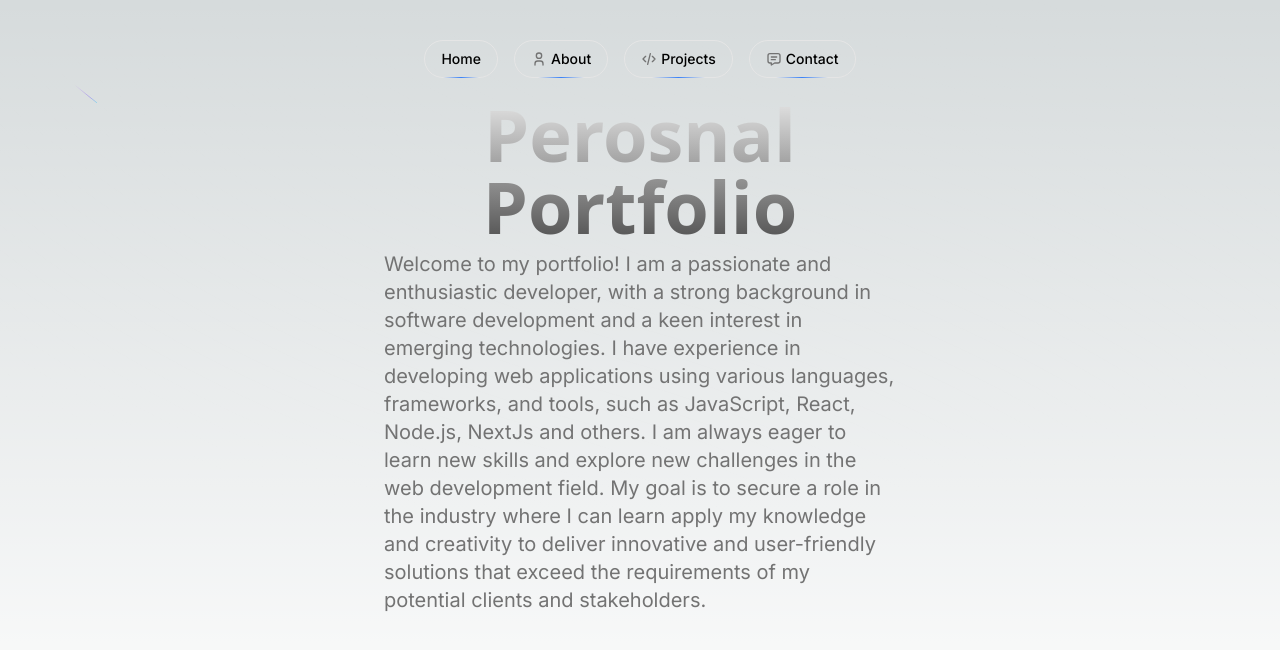
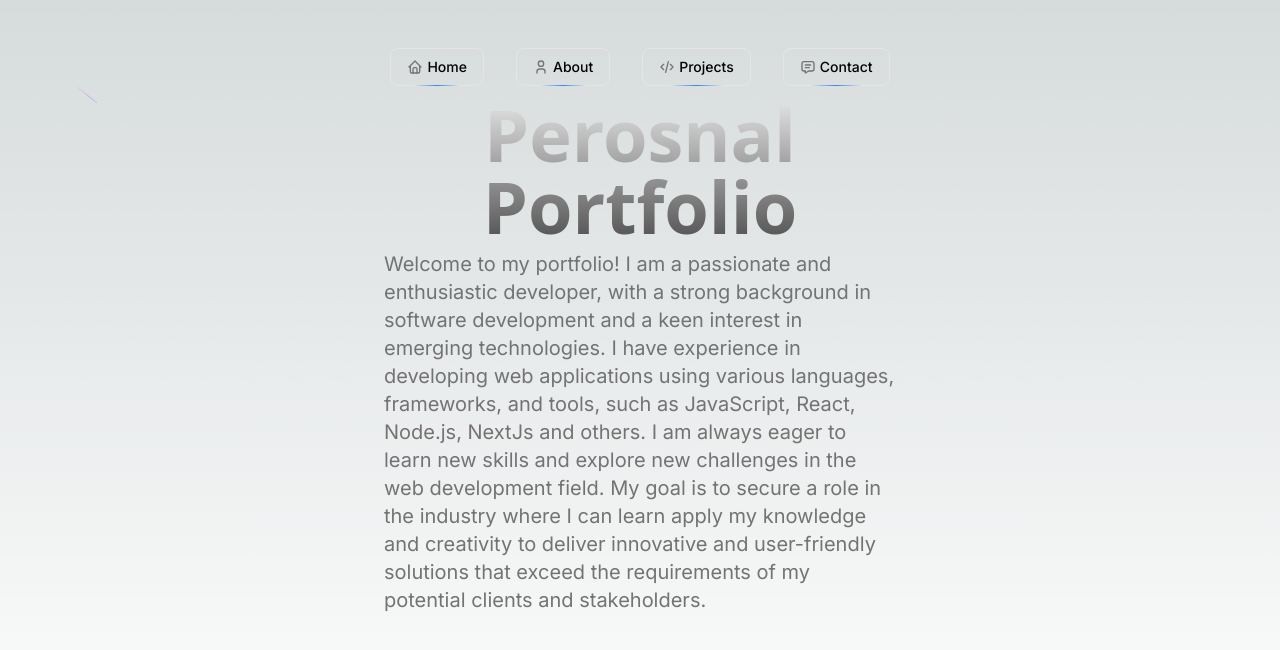
Before and after one commit to Mbareck21/portfolio, a Next.js app: page / in a window 1280 px wide. Shown: the top 650 px of the page. Built offline with nearby package versions, Linux system fonts and the light colour scheme.

Commit message:
navbar works

```diff
--- a/app/layout.tsx
+++ b/app/layout.tsx
@@ -19,6 +19,11 @@ export default function RootLayout({
 }>) {
   const navItems = [
     {
+      name: "Home",
+      link: "/",
+      icon: <IconHome className="h-4 w-4 text-neutral-500 dark:text-white" />,
+    },
+    {
       name: "About",
       link: "/about",
       icon: <IconUser className="h-4 w-4 text-neutral-500 dark:text-white" />,
@@ -38,7 +43,7 @@ export default function RootLayout({
   ];
   return (
     <html lang="en">
-      <body className={inter.className}>
+      <body className={`${inter.className} antialiased`}>
         {" "}
         <FloatingNav navItems={navItems} />
         <div className="h-screen w-screen">
--- a/components/ui/floating-navbar.tsx
+++ b/components/ui/floating-navbar.tsx
@@ -40,12 +40,12 @@ export const FloatingNav = ({
         transition={{ duration: 0.2 }}
         className={cn(
           "fixed top-10 inset-x-0 z-50 flex items-center justify-end transition-transform",
-          showFullNav ? "mx-auto max-w-fit" : "right-4"
+          showFullNav ? "mx-auto max-w-fit" : "right-4 "
         )}
       >
         {!showFullNav && (
           <button
-            className="p-2  rounded-full border border-none dark:border-white/[0.2] bg-white dark:bg-transparent shadow-[0px_2px_3px_-1px_rgba(0,0,0,0.1),0px_1px_0px_0px_rgba(25,28,33,0.02),0px_0px_0px_1px_rgba(25,28,33,0.08)]"
+            className="p-2 rounded-full border border-none dark:border-white/[0.2] bg-white dark:bg-transparent shadow-[0px_2px_3px_-1px_rgba(0,0,0,0.1),0px_1px_0px_0px_rgba(25,28,33,0.02),0px_0px_0px_1px_rgba(25,28,33,0.08)]"
             onClick={toggleMenu}
           >
             {showMenu ? (
@@ -58,16 +58,9 @@ export const FloatingNav = ({
 
         {showFullNav && (
           <>
-            <Link href="/">
-              <button className="border text-sm font-medium relative border-neutral-200 dark:border-white/[0.2] text-black dark:text-white px-4 py-2 rounded-full ">
-                <span className="hidden sm:block text-sm">Home</span>
-                <span className="absolute inset-x-0 w-1/2 mx-auto -bottom-px bg-gradient-to-r from-transparent via-blue-500 to-transparent h-px"></span>
-              </button>
-            </Link>
-
             {navItems.map((navItem, idx) => (
               <Link key={`link=${idx}`} href={navItem.link}>
-                <button className="border text-sm font-medium relative ml-4 border-neutral-200 dark:border-white/[0.2] text-black dark:text-white px-4 py-2 rounded-full w-fit flex items-center justify-center gap-1">
+                <button className="border text-sm font-medium relative mx-4 my-2 border-neutral-200 dark:border-white/[0.2] text-black dark:text-white px-4 py-2 rounded-lg w-fit flex items-center justify-center gap-1 ">
                   {navItem.icon}
                   <span className="hidden sm:block text-sm">
                     {navItem.name}
@@ -86,7 +79,7 @@ export const FloatingNav = ({
               animate={{ opacity: 1, y: 0 }}
               exit={{ opacity: 0, y: -20 }}
               className={cn(
-                "absolute top-12 right-4 bg-white dark:bg-transparent rounded-md p-4 space-y-2 z-50 border border-neutral-200 dark:border-white/[0.2]",
+                "absolute top-12 right-4 min-w-fit bg-white dark:bg-transparent rounded-md p-4 space-y-2 z-50 dark:border-white/[0.2]",
                 className
               )}
             >
@@ -96,11 +89,8 @@ export const FloatingNav = ({
                   href={navItem.link}
                   onClick={toggleMenu}
                 >
-                  <button className="border text-sm font-medium relative w-full border-neutral-200 dark:border-white/[0.2] text-black dark:text-white px-4 py-2 rounded-full">
+                  <button className="border text-sm font-medium relative w-fit flex border-neutral-200 dark:border-white/[0.2] text-black dark:text-white px-4 py-2 rounded-lg my-1">
                     {navItem.icon}
-                    <span className="hidden sm:block text-sm">
-                      {navItem.name}
-                    </span>
                     <span className="absolute inset-x-0 w-1/2 mx-auto -bottom-px bg-gradient-to-r from-transparent via-blue-500 to-transparent h-px"></span>
                   </button>
                 </Link>
--- a/package.json
+++ b/package.json
@@ -10,9 +10,11 @@
   },
   "dependencies": {
     "@tabler/icons-react": "^3.11.0",
+    "class-variance-authority": "^0.7.0",
     "clsx": "^2.1.1",
     "framer-motion": "^11.3.6",
     "icons-react": "^3.7.1",
+    "lucide-react": "^0.408.0",
     "next": "14.2.5",
     "next-themes": "^0.3.0",
     "react": "^18",
@@ -20,7 +22,8 @@
     "react-icons": "^5.2.1",
     "sharp": "^0.33.4",
     "tabler": "^1.0.0-alpha.8",
-    "tailwind-merge": "^2.4.0"
+    "tailwind-merge": "^2.4.0",
+    "tailwindcss-animate": "^1.0.7"
   },
   "devDependencies": {
     "@types/node": "^20",
```
Also changed, not shown: 1 other file (tests, documents, lock files or other folders).
